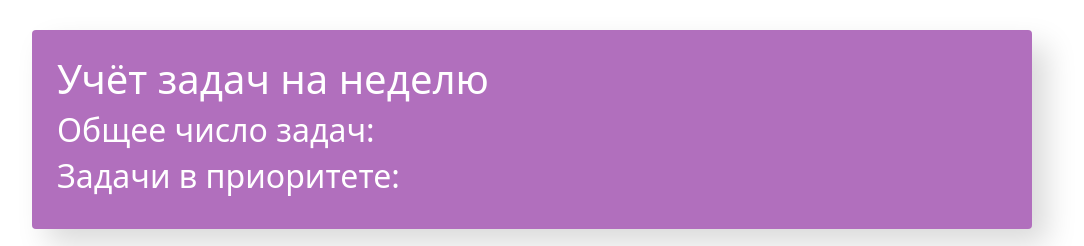
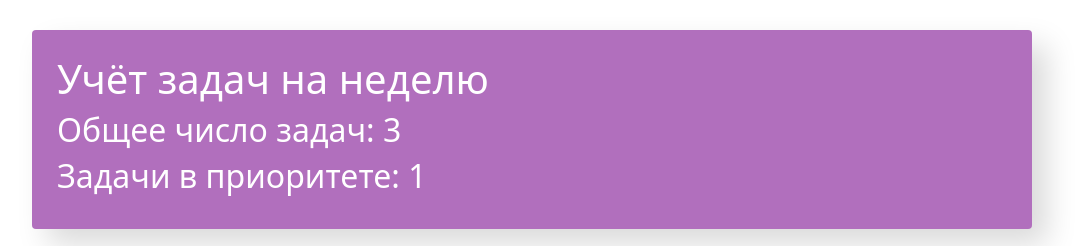
Before and after one commit to Valeriya266/TaskApp, a React (Create React App) app: page / in a window 1280 px wide. Shown: the top 246 px of the page, without its empty margins (108-1192 px from the left). Built offline with nearby package versions, Linux system fonts and the light colour scheme.

Commit message:
corr mist

```diff
--- a/src/components/app-info/app-info.js
+++ b/src/components/app-info/app-info.js
@@ -1,11 +1,11 @@
 import './app-info.css';
 
-const AppInfo = () => {
+const AppInfo = ({tasks, priorityTasks}) => {
     return (
         <div className='app-info'>
             <h1>Учёт задач на неделю</h1>
-            <h2>Общее число задач: </h2>
-            <h2>Задачи в приоритете: </h2>
+            <h2>Общее число задач: {tasks}</h2>
+            <h2>Задачи в приоритете: {priorityTasks}</h2>
         </div>
     )
 }
```
